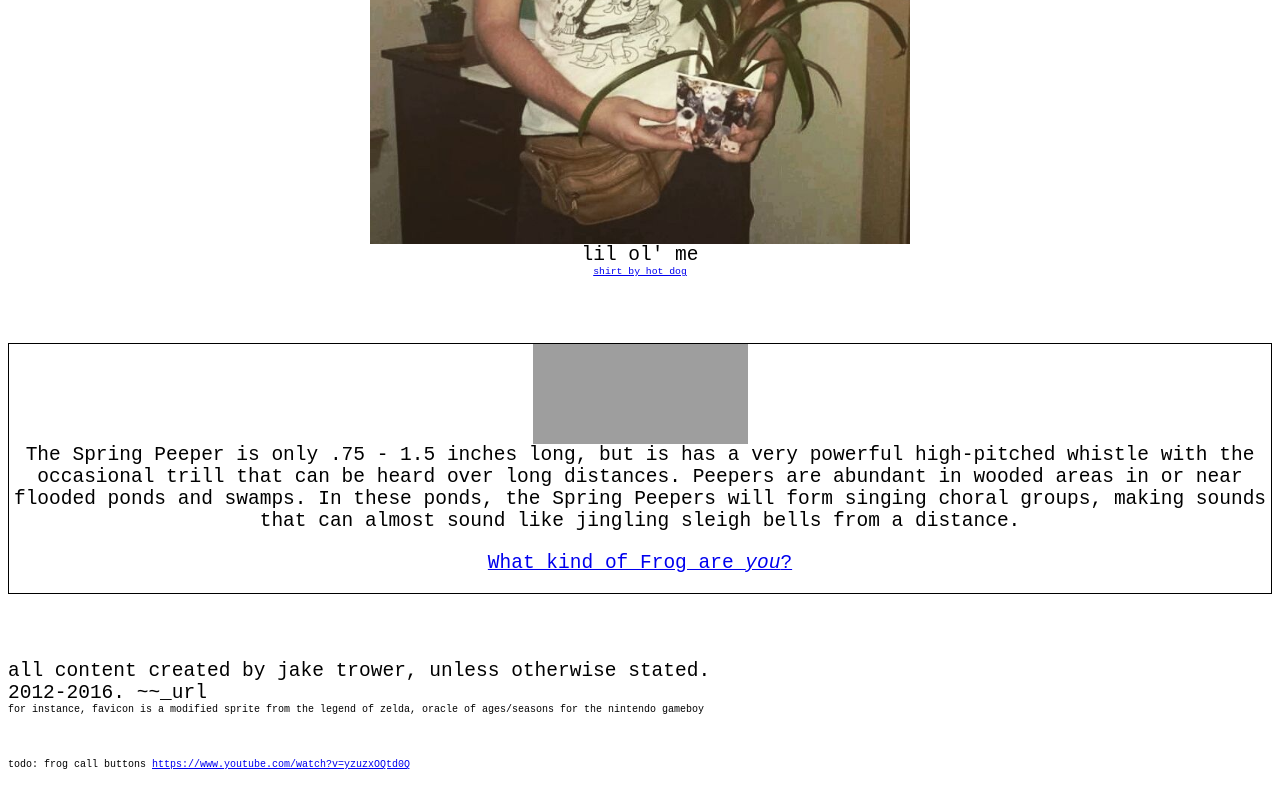
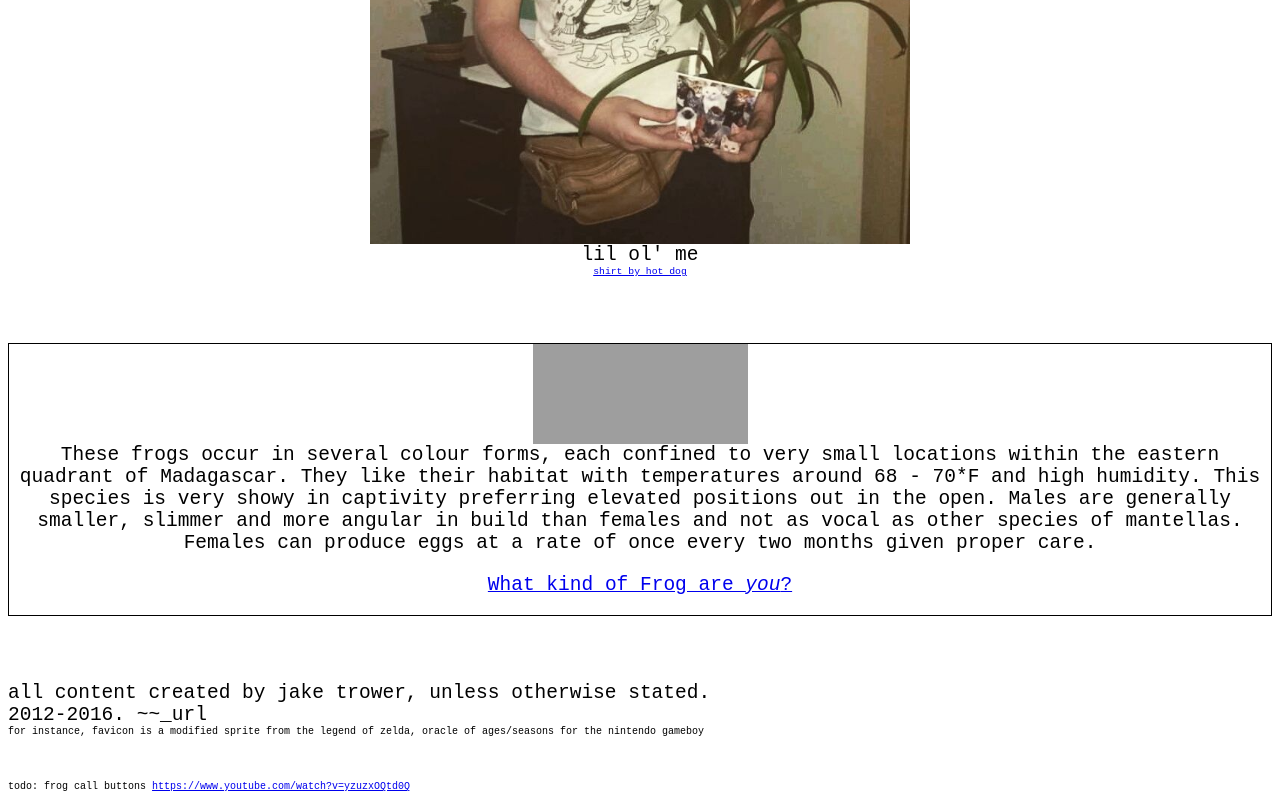
Before and after one commit to jakeonaut/jakeonaut.github.io, a plain HTML site: page index.html in a window 1280 px wide. Shown: the part 524-1324 px from the top of the page. Before the commit the page ends 1302 px from the top, so only its background shows below. Drawn offline with Linux system fonts and the light colour scheme; grey boxes are pictures that could not be loaded.

Commit message:
Update index.html

```diff
--- a/index.html
+++ b/index.html
@@ -148,8 +148,7 @@
 
     <br/><br/><br/>
 		<center style="border: 1px solid black;"><a href="http://www.allaboutfrogs.org/funstuff/frogtest.php3">
-<img src="http://www.allaboutfrogs.org/funstuff/frogtest/result16.jpg"  width=215 height=100 alt="I'm a Spring Peeper!" border="0"  ></a><br>The Spring Peeper is only .75 - 1.5 inches long, but is has a very powerful high-pitched whistle with the occasional trill that can be heard over long distances. Peepers are abundant in wooded areas in or near flooded ponds and swamps. In these ponds, the Spring Peepers will form singing choral groups, making sounds that can almost sound like jingling sleigh bells from a distance.<p><a href="http://www.allaboutfrogs.org/funstuff/frogtest.php3">What kind of Frog are <i>you</i>?</a></center>
-	<br/>
+<img src="http://www.allaboutfrogs.org/funstuff/frogtest/result11.jpg"  width=215 height=100 alt="I'm a Golden Mantella Frog!" border="0"  ></a><br>These frogs occur in several colour forms, each confined to very small locations within the eastern quadrant of Madagascar. They like their habitat with temperatures around 68 - 70*F and high humidity. This species is very showy in captivity preferring elevated positions out in the open. Males are generally smaller, slimmer and more angular in build than females and not as vocal as other species of mantellas. Females can produce eggs at a rate of once every two months given proper care.<p><a href="http://www.allaboutfrogs.org/funstuff/frogtest.php3">What kind of Frog are <i>you</i>?</a></center><br/>
 	<br/>
 	<br/>
         <div id="footer" contenteditable='true'>
```
